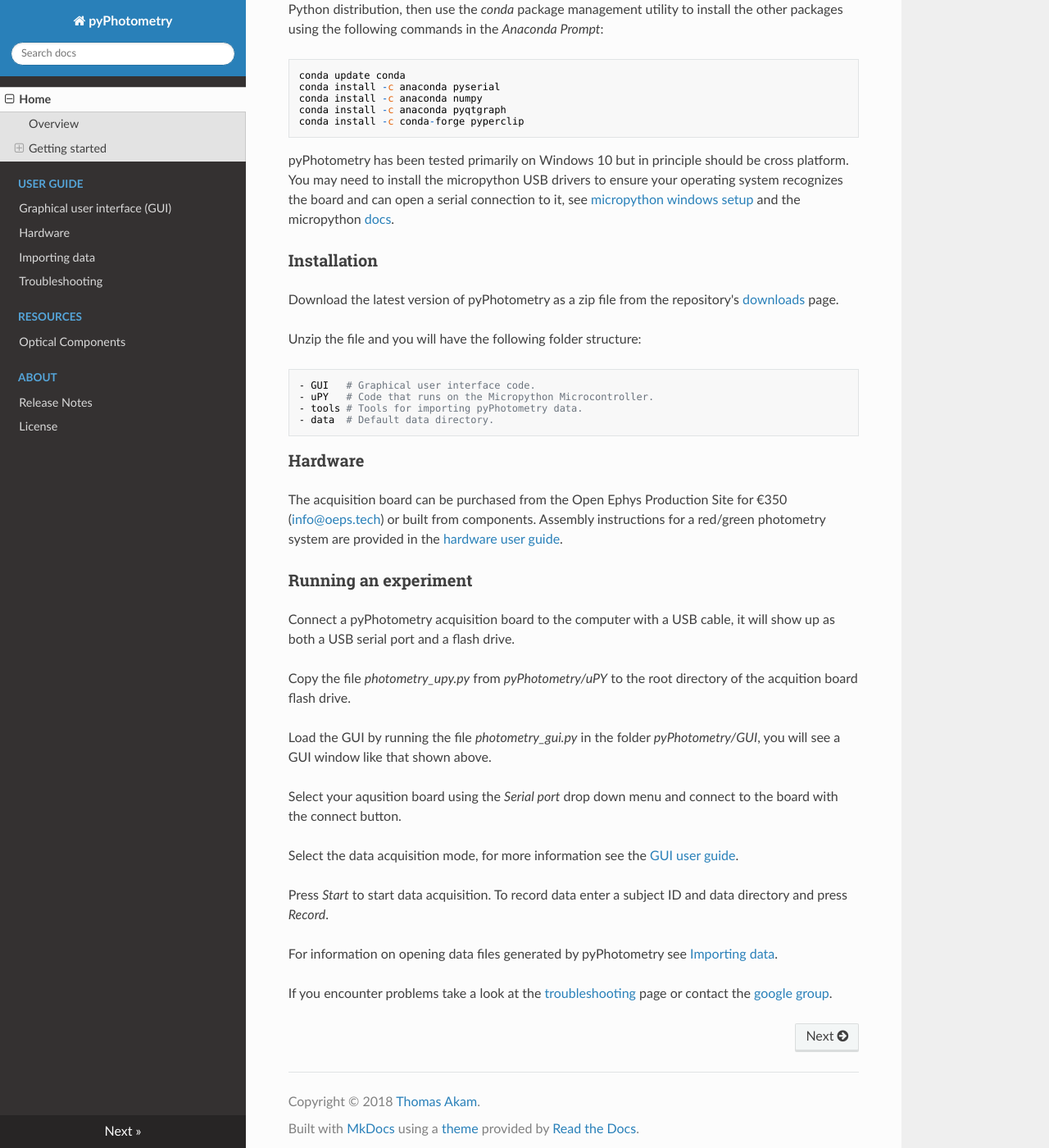
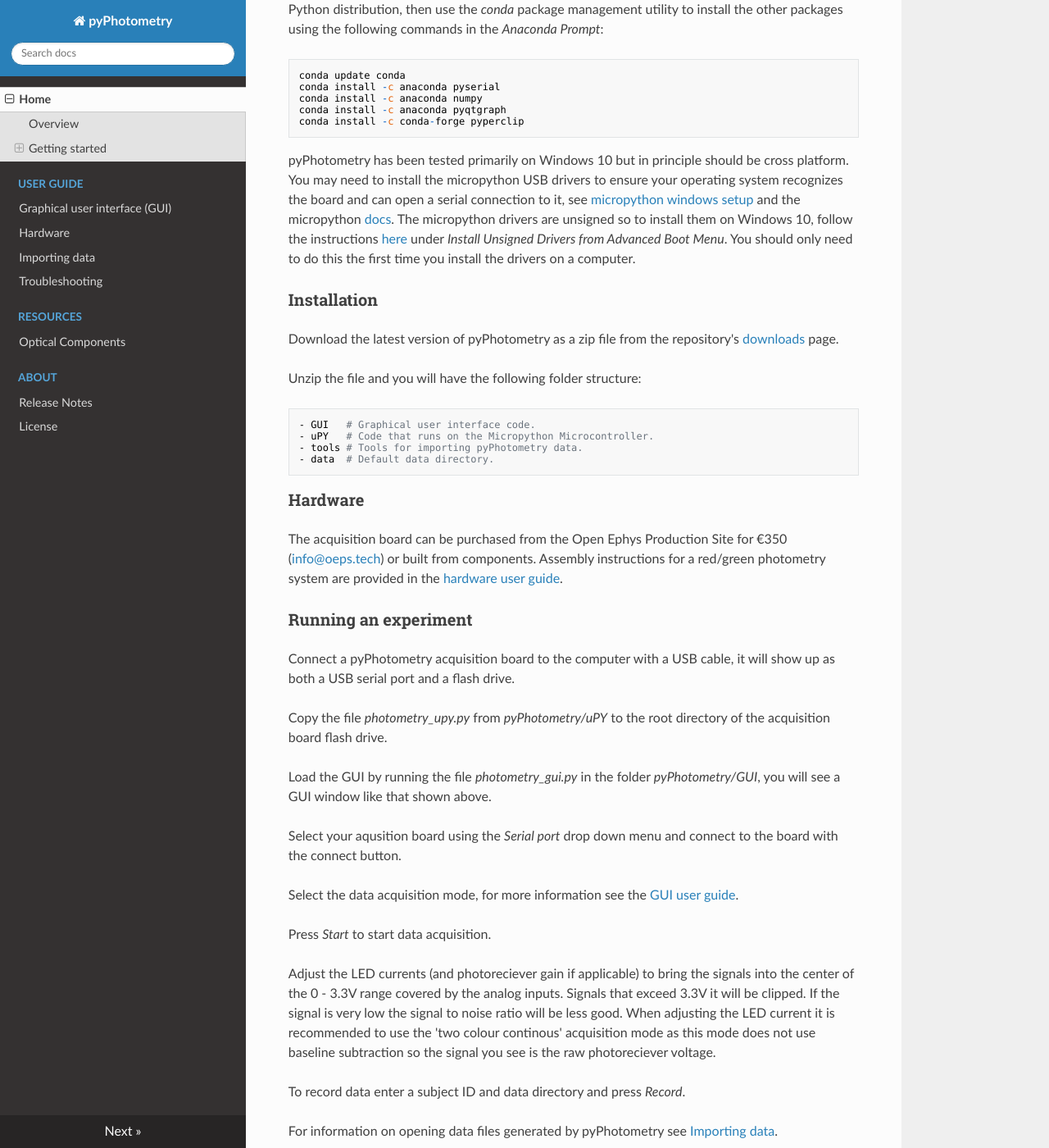
Before and after one commit to pyPhotometry/docs, an MkDocs documentation site: the page built from docs/index.md, in a window 1280 px wide and 1400 px high, scrolled down 1460 px. Shown: the whole window at 82% size. Built offline with MkDocs 1.6.1, drawn with Linux system fonts in a browser that asks for light colours; nearby versions of some CDN libraries.

Commit message:
- Added info on adjusting signal levels to getting started section.

````diff
--- a/docs/index.md
+++ b/docs/index.md
@@ -38,7 +38,7 @@ conda install -c anaconda pyqtgraph
 conda install -c conda-forge pyperclip
 ```
 
-pyPhotometry has been tested primarily on Windows 10 but in principle should be cross platform.  You may need to install the micropython USB drivers to ensure your operating system recognizes the board and can open a serial connection to it, see [micropython windows setup](http://micropython.org/resources/Micro-Python-Windows-setup.pdf) and the micropython [docs](http://docs.micropython.org/en/latest/pyboard/pyboard/tutorial/repl.html).
+pyPhotometry has been tested primarily on Windows 10 but in principle should be cross platform.  You may need to install the micropython USB drivers to ensure your operating system recognizes the board and can open a serial connection to it, see [micropython windows setup](http://micropython.org/resources/Micro-Python-Windows-setup.pdf) and the micropython [docs](http://docs.micropython.org/en/latest/pyboard/pyboard/tutorial/repl.html).  The micropython drivers are unsigned so to install them on Windows 10, follow the instructions [here](https://www.maketecheasier.com/install-unsigned-drivers-windows10/) under *Install Unsigned Drivers from Advanced Boot Menu*.  You should only need to do this the first time you install the drivers on a computer.
 
 ### Installation
 
@@ -61,7 +61,7 @@ The acquisition board can be purchased from the Open Ephys Production Site for
 
 Connect a pyPhotometry acquisition board to the computer with a USB cable, it will show up as both a USB serial port and a flash drive.
 
-Copy the file *photometry_upy.py* from *pyPhotometry/uPY* to the root directory of the acquition board flash drive.
+Copy the file *photometry_upy.py* from *pyPhotometry/uPY* to the root directory of the acquisition board flash drive.
 
 Load the GUI by running the file *photometry_gui.py* in the folder *pyPhotometry/GUI*, you will see a GUI window like that shown above.
 
@@ -69,7 +69,11 @@ Select your aqusition board using the *Serial port* drop down menu and connect t
 
 Select the data acquisition mode, for more information see the [GUI user guide](user-guide/graphical-user-interface.md#acquisition-settings).
 
-Press *Start* to start data acquisition.  To record data enter a subject ID and data directory and press *Record*.
+Press *Start* to start data acquisition.
+
+Adjust the LED currents (and photoreciever gain if applicable) to bring the signals into the center of the 0 - 3.3V range covered by the analog inputs.  Signals that exceed 3.3V it will be clipped.  If the signal is very low the signal to noise ratio will be less good.  When adjusting the LED current it is recommended to use the 'two colour continous' acquisition mode as this mode does not use baseline subtraction so the signal you see is the raw photoreciever voltage.
+
+To record data enter a subject ID and data directory and press *Record*.
 
 For information on opening data files generated by pyPhotometry see [Importing data](user-guide/importing-data.md).
 
````
